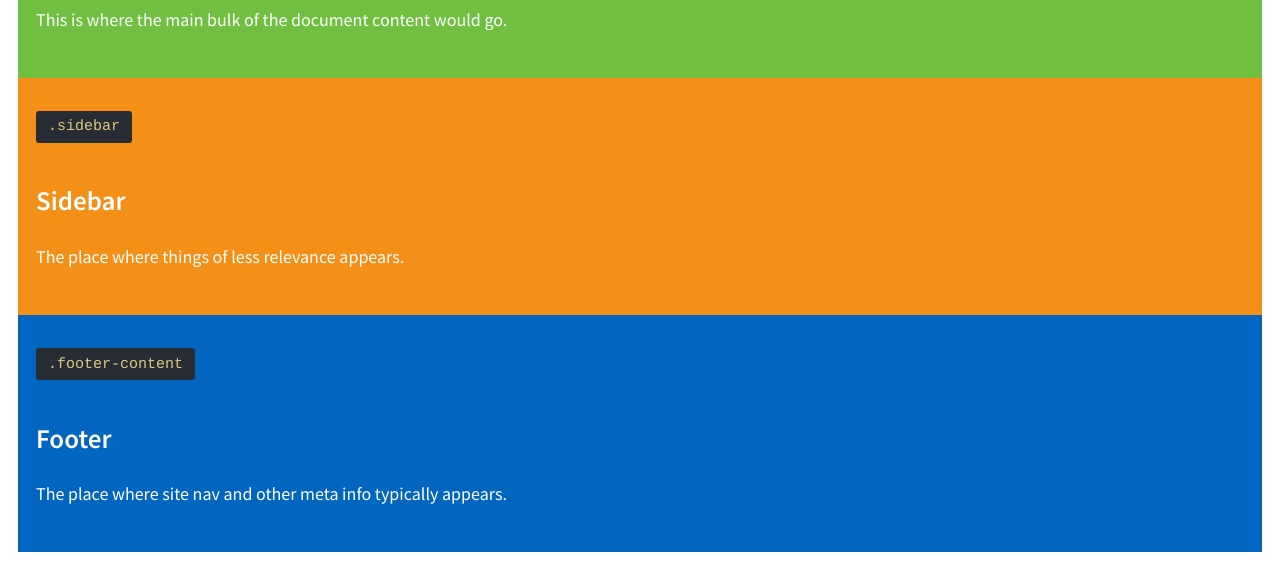
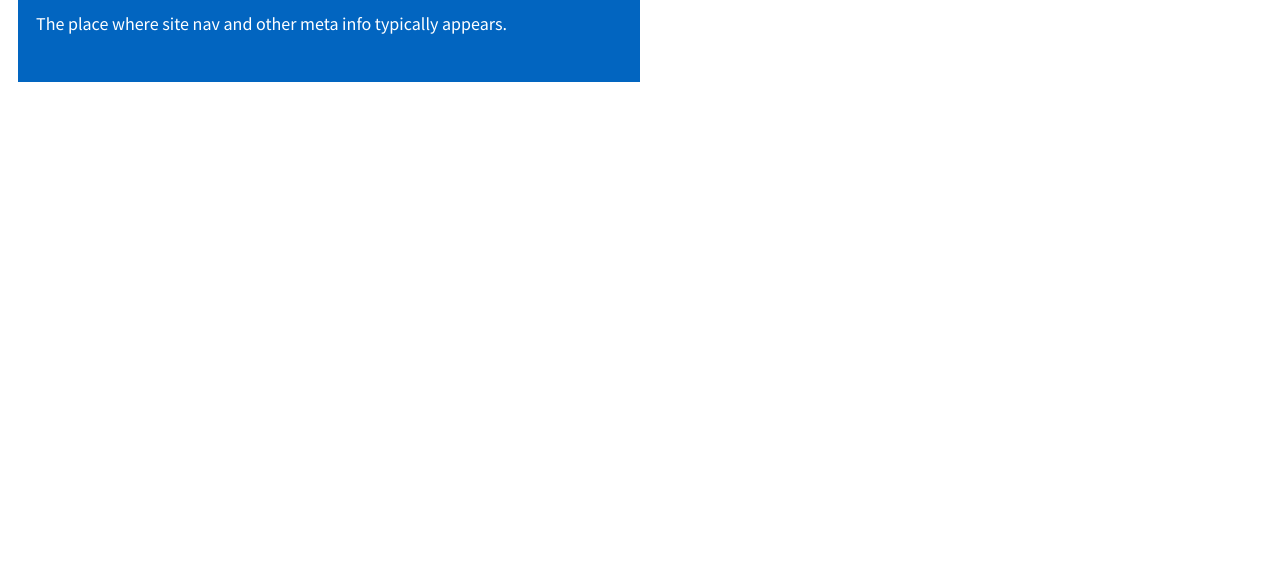
Before and after one commit to sheivaEdu/MMP240_S19, a plain HTML site: page wk9_CSS_Grids_Demo/css_grid_demo_start/index.html in a window 1280 px wide. Shown: the part 561-1131 px from the top of the page. After the commit the page ends 898 px from the top, so only its background shows below. Drawn offline with Linux system fonts and the light colour scheme.

Commit message:
added a note

```diff
--- a/wk9_CSS_Grids_Demo/css_grid_demo_start/style-grid.css
+++ b/wk9_CSS_Grids_Demo/css_grid_demo_start/style-grid.css
@@ -1,3 +1,6 @@
 .site{
-
+   display: grid;
+   grid-template-columns: 1fr 1fr;
+   grid-template-rows: 150px auto 1fr 1fr;
+   /*weeeee!*/
 }
```
Also changed, not shown: 2 other files.
